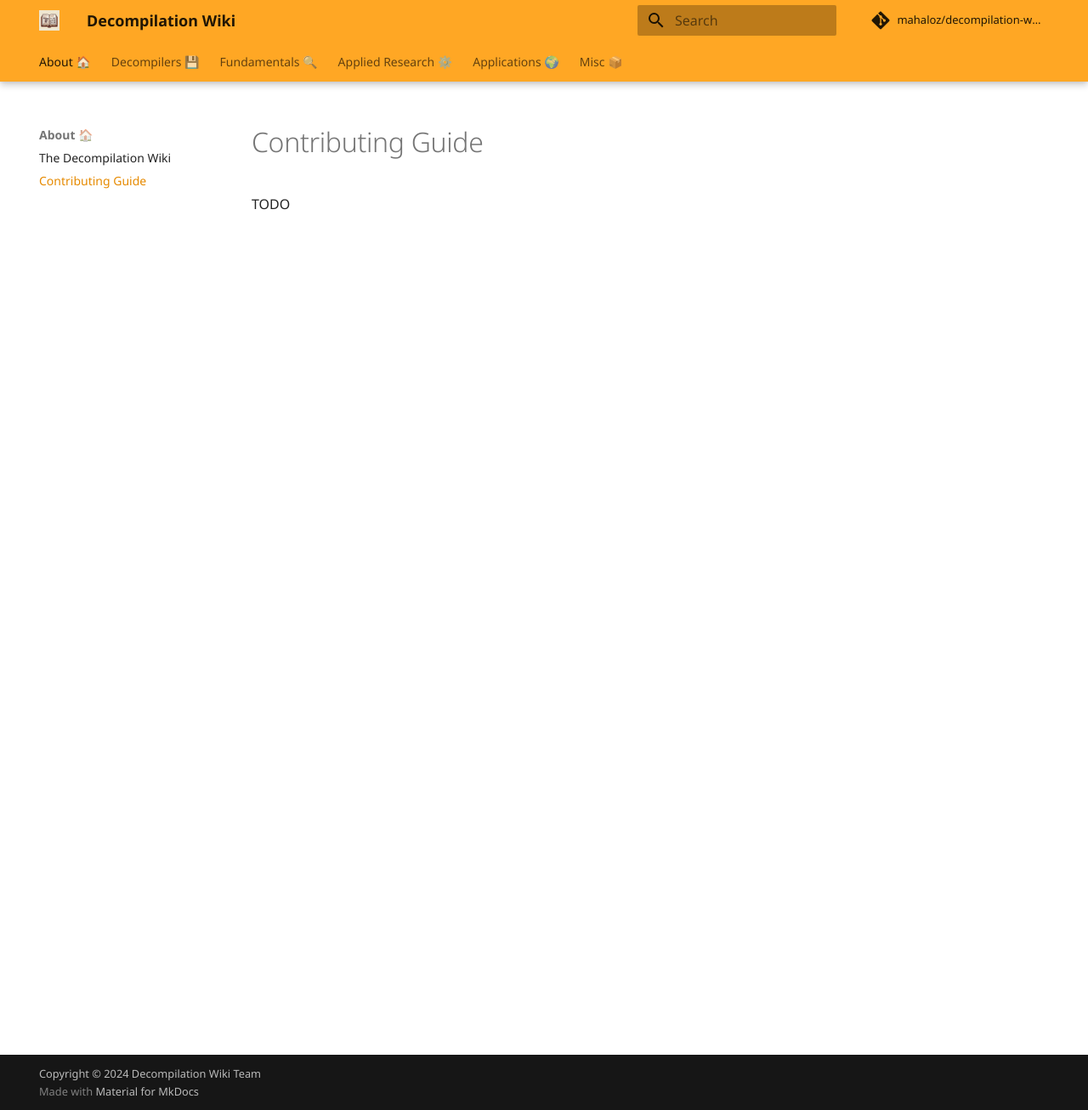
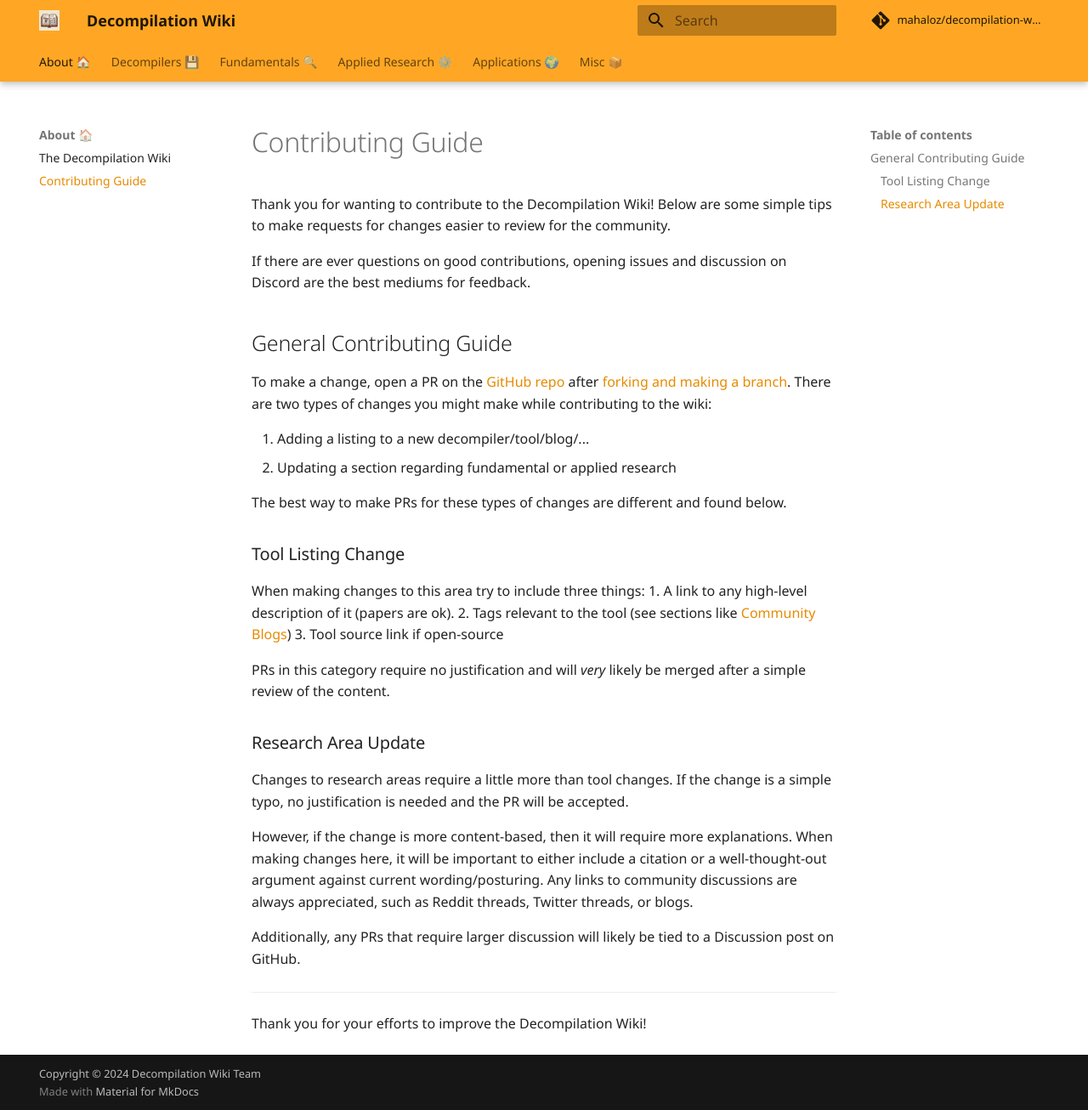
Before and after one commit to mahaloz/decompilation-wiki, an MkDocs documentation site: the page built from docs/contributing.md, in a window 1280 px wide and 1306 px high. Shown: the whole window at 85% size. Built offline with MkDocs 1.6.1 and Material for MkDocs 9.7.7, drawn with Linux system fonts in a browser that asks for light colours; comment, search, counter and statistics services are not loaded.

Commit message:
update contribution guide

```diff
--- a/docs/contributing.md
+++ b/docs/contributing.md
@@ -1,2 +1,36 @@
 # Contributing Guide
-TODO
+Thank you for wanting to contribute to the Decompilation Wiki!
+Below are some simple tips to make requests for changes easier to review for the community.
+
+If there are ever questions on good contributions, opening issues and discussion on Discord are the best mediums for feedback.
+
+## General Contributing Guide
+To make a change, open a PR on the [GitHub repo](https://github.com/mahaloz/decompilation-wiki) after [forking and making a branch](https://akrabat.com/the-beginners-guide-to-contributing-to-a-github-project/).
+There are two types of changes you might make while contributing to the wiki:
+
+1. Adding a listing to a new decompiler/tool/blog/...
+2. Updating a section regarding fundamental or applied research
+
+The best way to make PRs for these types of changes are different and found below.
+
+### Tool Listing Change
+When making changes to this area try to include three things:
+1. A link to any high-level description of it (papers are ok).
+2. Tags relevant to the tool (see sections like [Community Blogs](/misc/blogs))
+3. Tool source link if open-source
+
+PRs in this category require no justification and will _very_ likely be merged after a simple review of the content.
+
+### Research Area Update
+Changes to research areas require a little more than tool changes.
+If the change is a simple typo, no justification is needed and the PR will be accepted.
+
+However, if the change is more content-based, then it will require more explanations.
+When making changes here, it will be important to either include a citation or a well-thought-out argument against current wording/posturing.
+Any links to community discussions are always appreciated, such as Reddit threads, Twitter threads, or blogs.
+
+Additionally, any PRs that require larger discussion will likely be tied to a Discussion post on GitHub.
+
+---
+
+Thank you for your efforts to improve the Decompilation Wiki!
```
